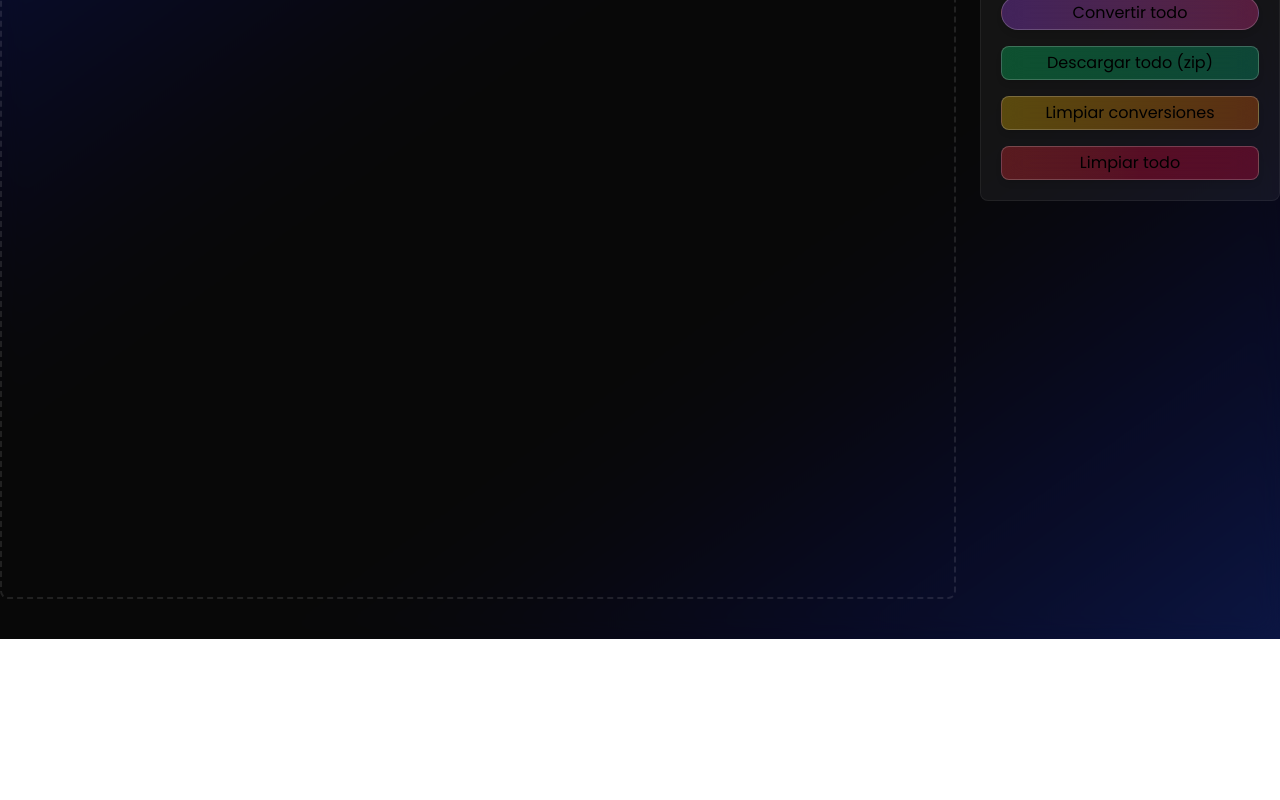
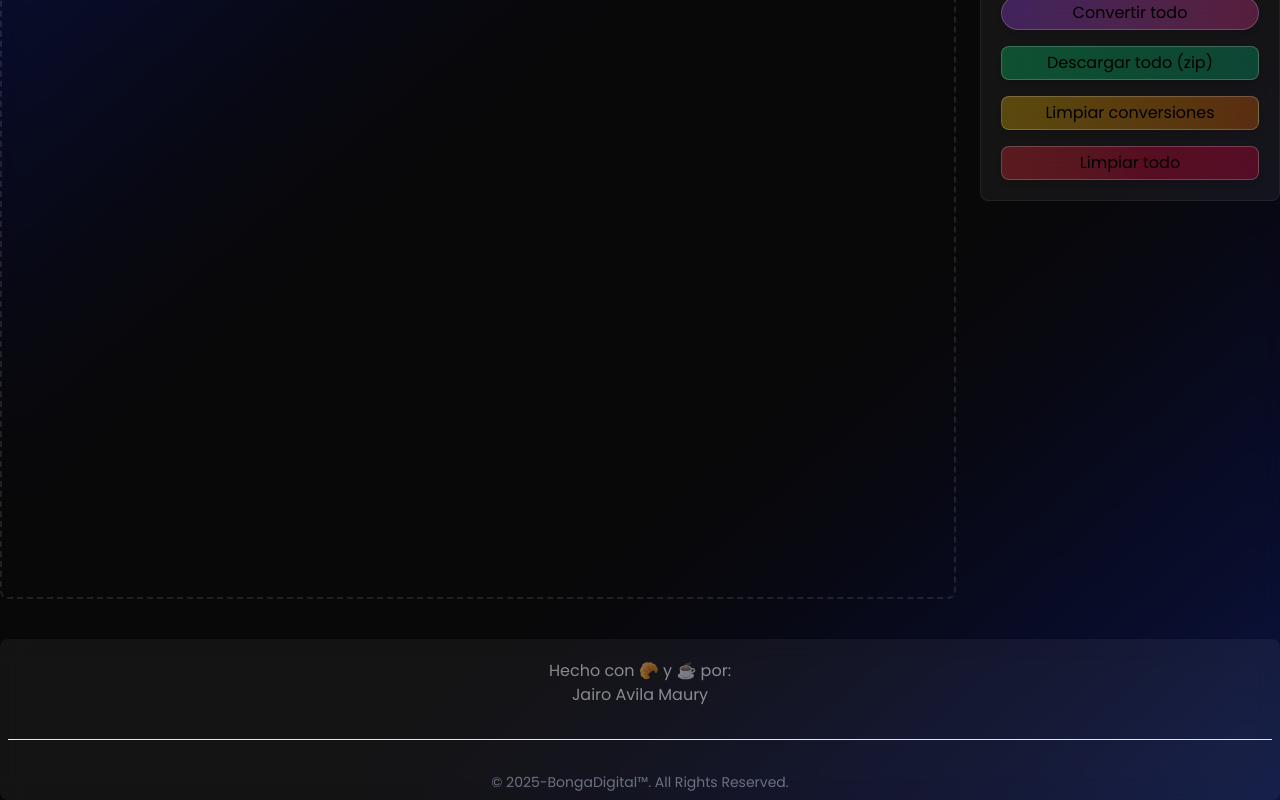
Before and after one commit to javilama/image-converter, a Next.js app: page / in a window 1280 px wide. Shown: the part 293-1093 px from the top of the page. Before the commit the page ends 932 px from the top, so only its background shows below. Built offline with nearby package versions, Linux system fonts and the light colour scheme.

Commit message:
add footer component

```diff
--- /dev/null
+++ b/app/components/Footer.tsx
@@ -0,0 +1,39 @@
+
+
+const Footer = () => {
+  return (
+
+
+<footer className="rounded-lg shadow-sm bg-white/5 backdrop-blur-md m-0">
+    <div className="w-full max-w-screen-xl mx-auto p-2 md:pt-5">
+        <div className="sm:flex sm:items-center sm:justify-center">
+            <h2 className="text-white/50 text-center text-xs md:text-base" >Hecho con 🥐 y ☕ por: <br/> Jairo Avila Maury</h2>
+            {/* <a href="https://flowbite.com/" className="flex items-center mb-4 sm:mb-0 space-x-3 rtl:space-x-reverse">
+                <img src="https://flowbite.com/docs/images/logo.svg" className="h-8" alt="Flowbite Logo" />
+                <span className="self-center text-2xl font-semibold whitespace-nowrap dark:text-white">Flowbite</span>
+            </a> */}
+            {/* <ul className="flex flex-wrap items-center mb-6 text-sm font-medium text-gray-500 sm:mb-0 dark:text-gray-400">
+                <li>
+                    <a href="#" className="hover:underline me-4 md:me-6">About</a>
+                </li>
+                <li>
+                    <a href="#" className="hover:underline me-4 md:me-6">Privacy Policy</a>
+                </li>
+                <li>
+                    <a href="#" className="hover:underline me-4 md:me-6">Licensing</a>
+                </li>
+                <li>
+                    <a href="#" className="hover:underline">Contact</a>
+                </li>
+            </ul> */}
+        </div>
+        <hr className="my-2 border-gray-200 sm:mx-auto dark:border-gray-700 lg:my-8" />
+        <span className="flex md:text-sm text-xs text-gray-500 justify-center dark:text-gray-400">© 2025 <a href="https://bonga-digital.netlify.app/" target="_blank" className="hover:underline">-BongaDigital™</a>. All Rights Reserved.</span>
+    </div>
+</footer>
+
+
+  )
+}
+
+export default Footer
--- a/app/components/ImageCard.tsx
+++ b/app/components/ImageCard.tsx
@@ -89,7 +89,7 @@
 
   return (
     <article
-      className="bg-white/5 rounded-lg p-5 hidden md:flex md:flex-col"
+      className="bg-white/5 rounded-lg p-5 md:flex md:flex-col"
       data-testid={`card-${file.name}`}
     >
       {/* Vista previa */}
@@ -155,6 +155,10 @@
             </span>
           )}
         </button>
+
+
+
+
         {/* botón de descarga, solo si hay conversión */}
         {converted && (
           <a
--- a/app/layout.tsx
+++ b/app/layout.tsx
@@ -2,6 +2,7 @@
 import { Poppins } from 'next/font/google';
 //import { Geist, Geist_Mono } from "next/font/google";
 import "./globals.css";
+import Footer from "./components/Footer";
 
 
 const poppins = Poppins({
@@ -35,7 +36,7 @@
           <div className="relative z-10">
 
             {children}
-
+          <Footer />
           </div>
 
       </body>
--- a/app/page.tsx
+++ b/app/page.tsx
@@ -138,7 +138,7 @@
         </div>
 
         {/* Sidebar derecho: Toolbar + acciones verticales */}
-        <aside className="w-75 shrink-0 mt-30 sticky top-24 h-fit">
+        <aside className="w-full md:w-75 shrink-0 mt-30 sticky top-24 h-fit">
           {/* Wrapper para dar fondo / padding al sidebar */}
           <div className=" p-5 rounded-lg bg-white/5 border border-white/6">
             {/* Injecto el Toolbar (no lo modifico) */}
```
Also changed, not shown: app/components/BulkAction.tsx (line endings or trailing spaces).
